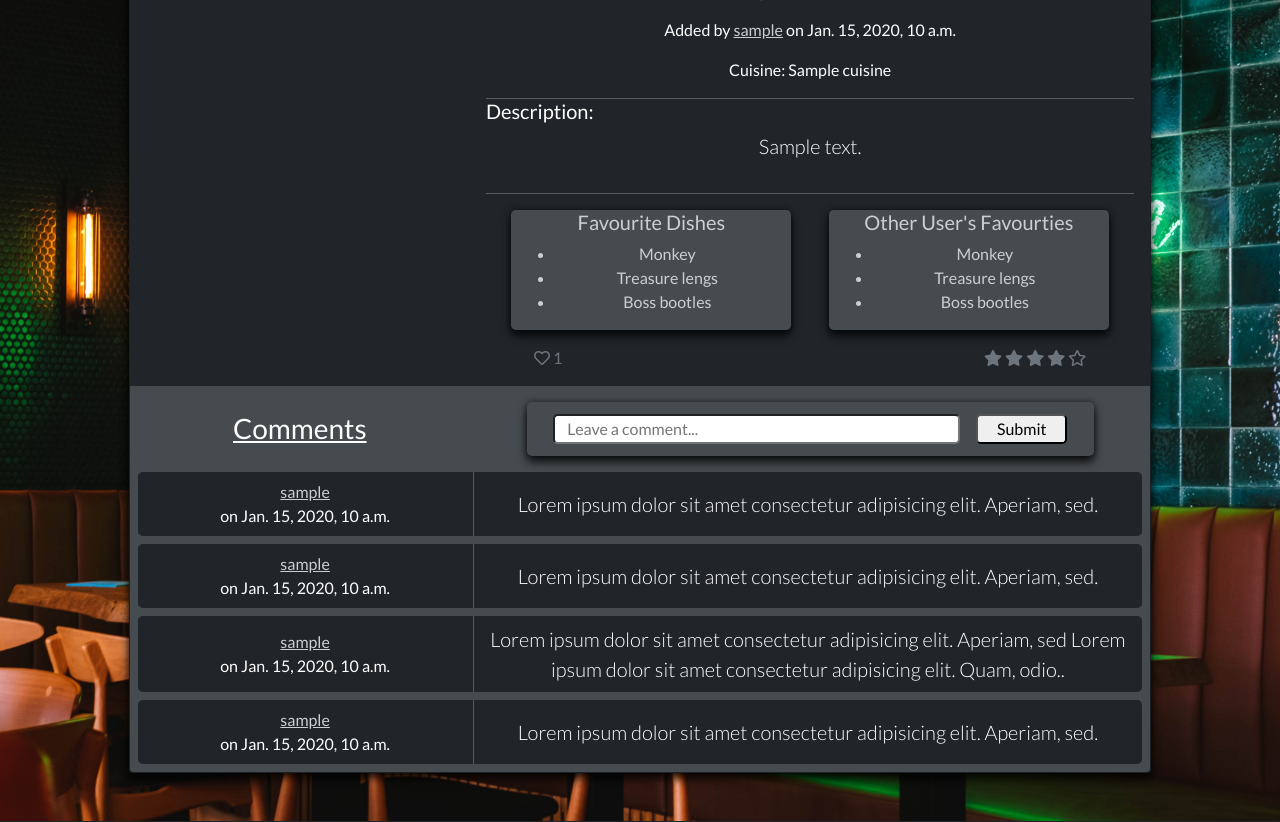
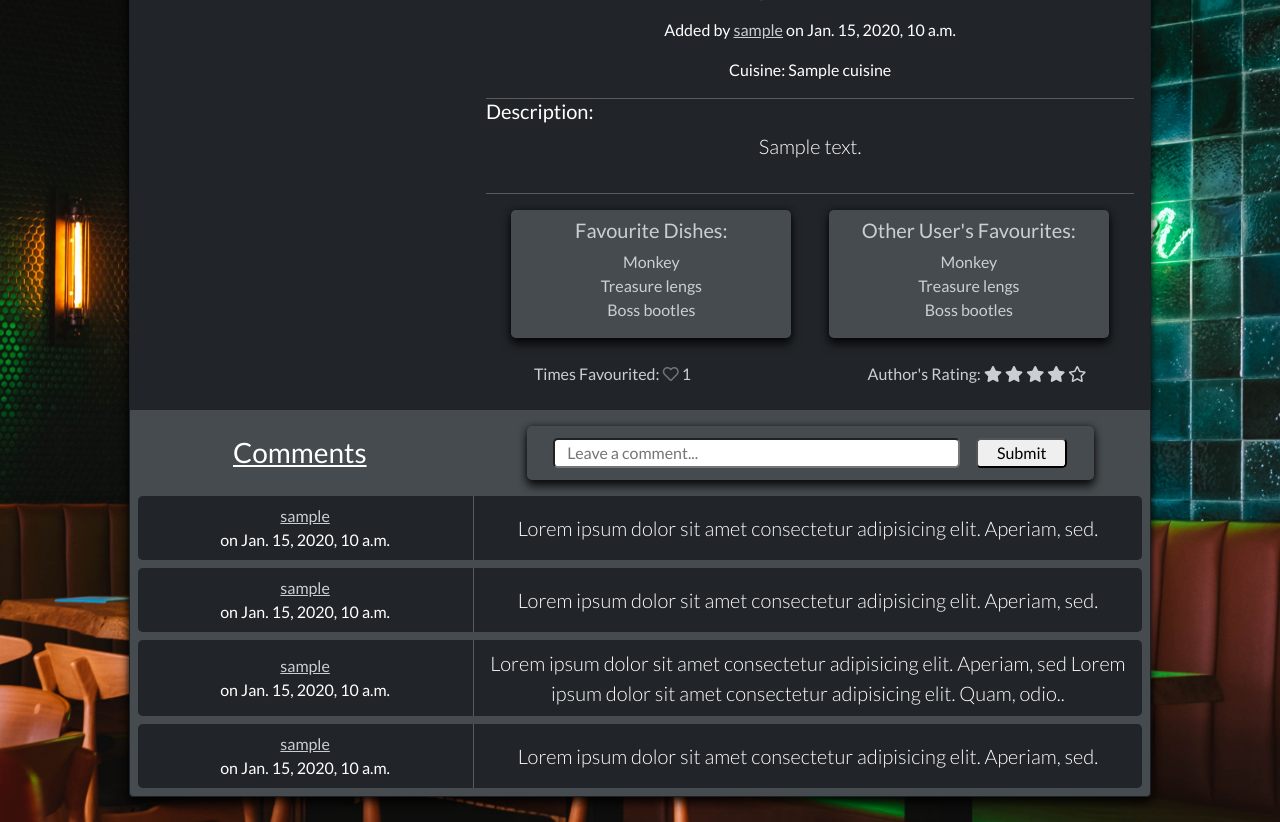
Before and after one commit to AshFoster/foodie-favourites, a Django app: a page that uses templates/restaurant_detail.html in a window 1280 px wide. Shown: the part 204-1026 px from the top of the page. Run offline with Django 3.2, Linux system fonts and the light colour scheme; tables that the repository leaves empty hold one stand-in row (values such as "Sample post").

Commit message:
Tidy up some areas on restaurant_detail.html

```diff
--- a/static/css/style.css
+++ b/static/css/style.css
@@ -141,8 +141,12 @@ main {
     right: 10px;
 }
 
+.favourite-dishes ul {
+    list-style-type: none;
+}
+
 .comments-border {
-    border-top: 1px solid rgba(255,255,255,.25);
+    border-top: 1px solid rgba(255, 255, 255, .25);
 }
 
 
@@ -205,19 +209,17 @@ footer .vr {
     .fs-small-custom button {
         font-size: .8em !important;
     }
-
-    .favourties-rating,
-    .favourties-span,
-    .rating-span {
-        display: block !important;
-        margin-left: 0 !important;
-        margin-right: 0 !important;
-    }
 }
 
 @media screen and (min-width: 368px) {
     .navbar-custom .navbar-brand {
         font-size: 3em !important;
+    }
+}
+
+@media screen and (max-width: 376px) {
+    .favourites-rating {
+        max-width: 132px !important;
     }
 }
 
@@ -230,6 +232,10 @@ footer .vr {
         top: 4px !important;
         right: 0;
         left: 0;
+    }
+
+    #comment-submit {
+        width: 70%;
     }
 }
 
@@ -261,7 +267,18 @@ footer .vr {
 
     .comments-border {
         border-top: none;
-        border-left: 1px solid rgba(255,255,255,.25);
+        border-left: 1px solid rgba(255, 255, 255, .25);
+    }
+}
+
+@media screen and (max-width: 992px) {
+
+    .favourites-rating,
+    .favourites-span,
+    .rating-span {
+        display: block !important;
+        margin-left: auto !important;
+        margin-right: auto !important;
     }
 }
 
--- a/templates/restaurant_detail.html
+++ b/templates/restaurant_detail.html
@@ -33,11 +33,11 @@
                                 <p class="card-text lead mt-2">{{ restaurant.description }}</p>
                             </div>
                             <hr>
-                            <div class="row justify-content-evenly">
+                            <div class="row justify-content-evenly favourite-dishes">
                                 <div
                                     class="col-10 col-sm-5 mb-3 mb-sm-0 bg-lighter-dark-custom text-light-custom rounded-3 box-shadow-custom">
-                                    <h5>Favourite Dishes</h5>
-                                    <ul class="">
+                                    <h5 class="my-2">Favourite Dishes:</h5>
+                                    <ul class="p-0">
                                         <li>Monkey</li>
                                         <li>Treasure lengs</li>
                                         <li>Boss bootles</li>
@@ -45,20 +45,22 @@
                                 </div>
                                 <div
                                     class="col-10 col-sm-5 bg-lighter-dark-custom text-light-custom rounded-3 box-shadow-custom">
-                                    <h5>Other User's Favourties</h5>
-                                    <ul class="">
+                                    <h5 class="my-2">Other User's Favourites:</h5>
+                                    <ul class="p-0">
                                         <li>Monkey</li>
                                         <li>Treasure lengs</li>
                                         <li>Boss bootles</li>
                                     </ul>
                                 </div>
                             </div>
-                            <div class="text-muted d-flex justify-content-between mt-3 mb-0 favourties-rating">
-                                <span class="favourties-span ms-3 ms-sm-5">
-                                    <i class="far fa-heart"></i>
+                            <div class="d-flex text-light-custom justify-content-lg-between mt-3 mb-0 favourites-rating">
+                                <span class="favourites-span my-2 ms-3 ms-sm-5">
+                                    Times Favourited:
+                                    <i class="far fa-heart text-muted"></i>
                                     {{ restaurant.number_of_favourites }}
                                 </span>
-                                <span class="rating-span me-3 me-sm-5">
+                                <span class="rating-span my-2 me-3 me-sm-5">
+                                    Author's Rating:
                                     {% for i in range %}
                                     {% if restaurant.rating > i %}
                                     <i class="fas fa-star"></i>
@@ -81,9 +83,11 @@
                                 <div class="row g-0">
                                     <div class="col-10 mx-auto py-2 px-4 bg-lighter-dark rounded-3 box-shadow-custom">
                                         <form class="row justify-content-center" action="post">
-                                            <input type="text" name="" id="" class="col-12 col-xl-9 my-1 me-xl-3 rounded-3"
+                                            <input type="input" name="" id=""
+                                                class="col-12 col-xl-9 my-1 me-xl-3 rounded-3"
                                                 placeholder="Leave a comment...">
-                                            <input type="submit" value="Submit" class="col-4 col-lg-3 col-xl-2 my-1 rounded-3">
+                                            <input type="submit" id="comment-submit" value="Submit"
+                                                class="col-4 col-lg-3 col-xl-2 my-1 rounded-3">
                                         </form>
                                     </div>
                                 </div>
@@ -99,7 +103,8 @@
                                 </p>
                             </div>
                             <div class="col-md-8 p-2 comments-border">
-                                <p class="lead m-0 d-flex justify-content-center align-items-center minh-48px">Lorem ipsum dolor sit amet consectetur adipisicing elit. Aperiam,
+                                <p class="lead m-0 d-flex justify-content-center align-items-center minh-48px">Lorem
+                                    ipsum dolor sit amet consectetur adipisicing elit. Aperiam,
                                     sed.</p>
                             </div>
                         </div>
@@ -112,7 +117,8 @@
                                 </p>
                             </div>
                             <div class="col-md-8 p-2 comments-border">
-                                <p class="lead m-0 d-flex justify-content-center align-items-center minh-48px">Lorem ipsum dolor sit amet consectetur adipisicing elit. Aperiam,
+                                <p class="lead m-0 d-flex justify-content-center align-items-center minh-48px">Lorem
+                                    ipsum dolor sit amet consectetur adipisicing elit. Aperiam,
                                     sed.</p>
                             </div>
                         </div>
@@ -125,7 +131,8 @@
                                 </p>
                             </div>
                             <div class="col-md-8 p-2 comments-border">
-                                <p class="lead m-0 d-flex justify-content-center align-items-center minh-48px">Lorem ipsum dolor sit amet consectetur adipisicing elit. Aperiam,
+                                <p class="lead m-0 d-flex justify-content-center align-items-center minh-48px">Lorem
+                                    ipsum dolor sit amet consectetur adipisicing elit. Aperiam,
                                     sed Lorem ipsum dolor sit amet consectetur adipisicing elit. Quam, odio..</p>
                             </div>
                         </div>
@@ -138,7 +145,8 @@
                                 </p>
                             </div>
                             <div class="col-md-8 p-2 comments-border">
-                                <p class="lead m-0 d-flex justify-content-center align-items-center minh-48px">Lorem ipsum dolor sit amet consectetur adipisicing elit. Aperiam,
+                                <p class="lead m-0 d-flex justify-content-center align-items-center minh-48px">Lorem
+                                    ipsum dolor sit amet consectetur adipisicing elit. Aperiam,
                                     sed.</p>
                             </div>
                         </div>
```
